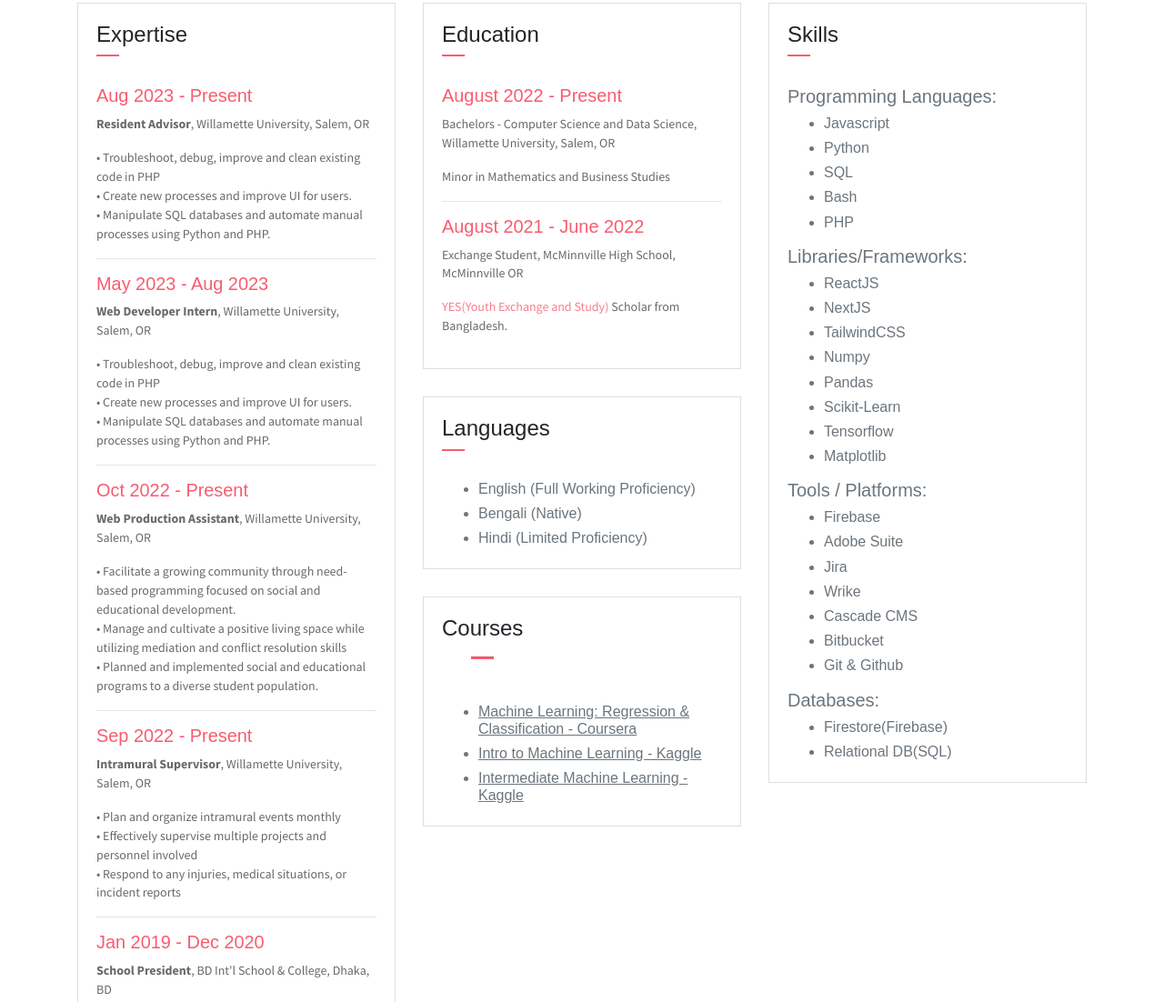
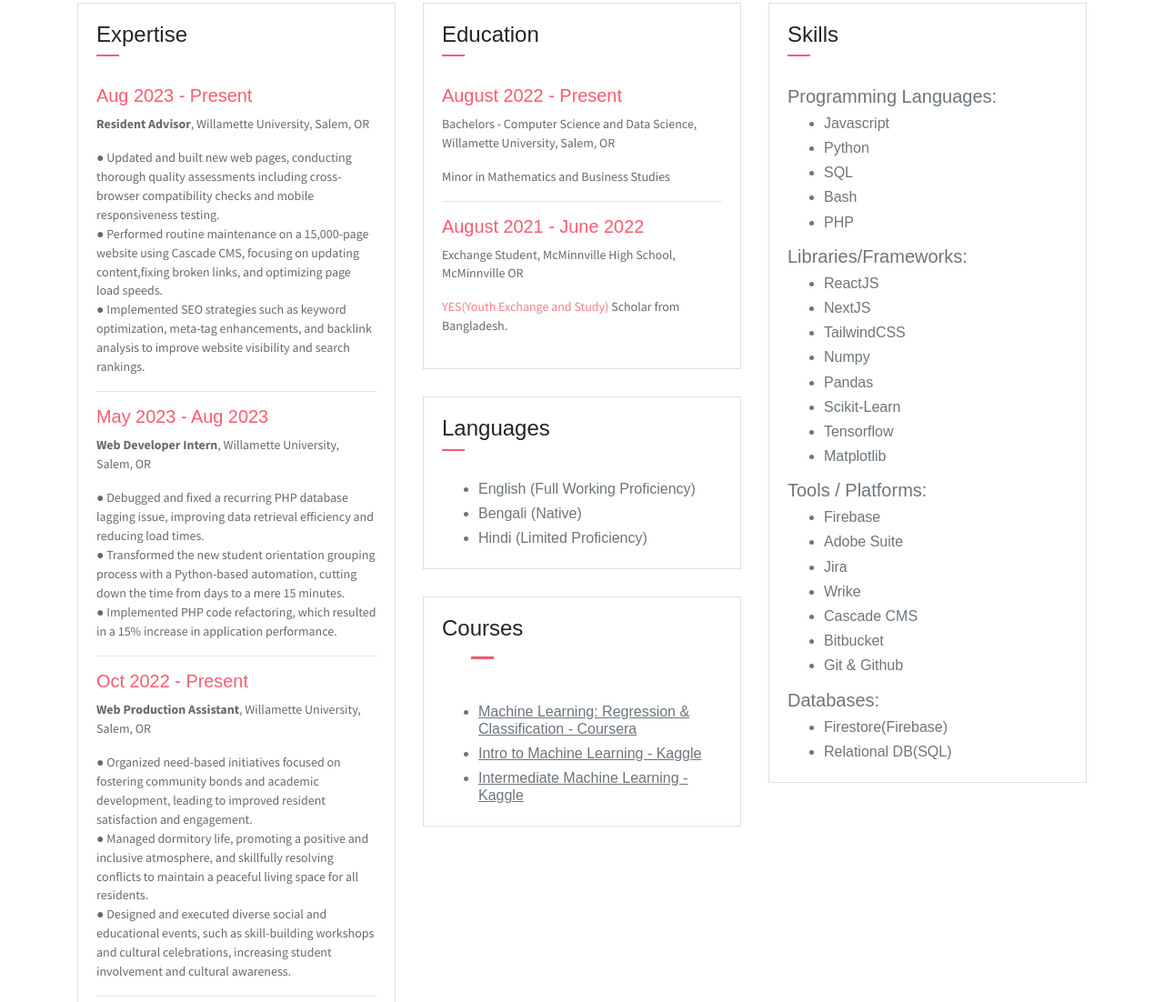
Before and after one commit to shouvikantu/portfolio, a website: page index.html in a window 1280 px wide. Shown: the part 1519-2621 px from the top of the page at 91% size. Drawn offline with Linux system fonts and the light colour scheme.

Commit message:
Updated My resume section

```diff
--- a/index.html
+++ b/index.html
@@ -136,26 +136,30 @@
                             <h6 class="title text-danger">Aug 2023 - Present</h6>
                             <p><b>Resident Advisor</b>, Willamette University, Salem, OR</p>
                             <p class="subtitle">
-                                • Troubleshoot, debug, improve and clean existing code in PHP<br>
-                                • Create new processes and improve UI for users.<br>
-                                • Manipulate SQL databases and automate manual processes using Python and PHP.
+                                ● Updated and built new web pages, conducting thorough quality assessments including cross-browser compatibility checks and mobile responsiveness testing. <br>
+                                ● Performed routine maintenance on a 15,000-page website using Cascade CMS, focusing on updating content,fixing broken links, and optimizing page load speeds. <br>
+                                ● Implemented SEO strategies such as keyword optimization, meta-tag enhancements, and backlink analysis to improve website visibility and search rankings.
                             </p>
                             <hr>
                             <h6 class="title text-danger">May 2023 - Aug 2023</h6>
                             <p><b>Web Developer Intern</b>, Willamette University, Salem, OR</p>
                             <p class="subtitle">
-                                • Troubleshoot, debug, improve and clean existing code in PHP<br>
-                                • Create new processes and improve UI for users.<br>
-                                • Manipulate SQL databases and automate manual processes using Python and PHP.
+                                ● Debugged and fixed a recurring PHP database lagging issue, improving data retrieval efficiency and reducing load
+                                times. <br>
+                                ● Transformed the new student orientation grouping process with a Python-based automation, cutting down the time
+                                from days to a mere 15 minutes. <br>
+                                ● Implemented PHP code refactoring, which resulted in a 15% increase in application performance.
+
                             </p>
                             <hr>
 
                             <h6 class="title text-danger">Oct 2022 - Present</h6>
                             <p><b>Web Production Assistant</b>, Willamette University, Salem, OR</p>
                             <p class="subtitle">
-                                • Facilitate a growing community through need-based programming focused on social and educational development. <br>
-                                • Manage and cultivate a positive living space while utilizing mediation and conflict resolution skills <br>
-                                • Planned and implemented social and educational programs to a diverse student population.
+                                ● Organized need-based initiatives focused on fostering community bonds and academic development, leading to improved resident satisfaction and engagement. <br>
+                                ● Managed dormitory life, promoting a positive and inclusive atmosphere, and skillfully resolving conflicts to maintain a peaceful living space for all residents. <br>
+                                ● Designed and executed diverse social and educational events, such as skill-building workshops and cultural celebrations, increasing student involvement and cultural awareness.
+
                             </p>
                             <hr>
 
```
